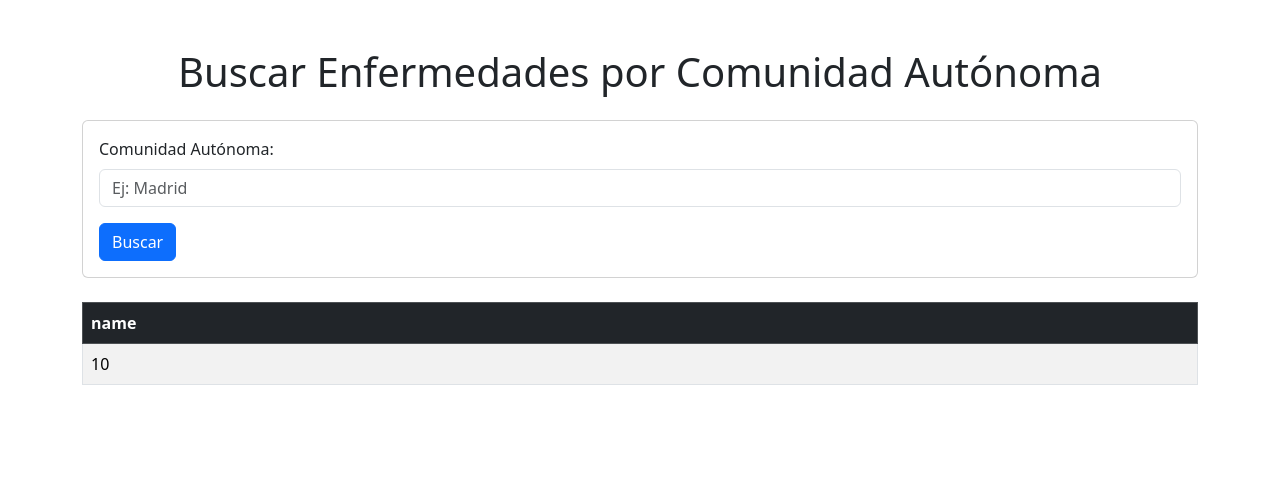
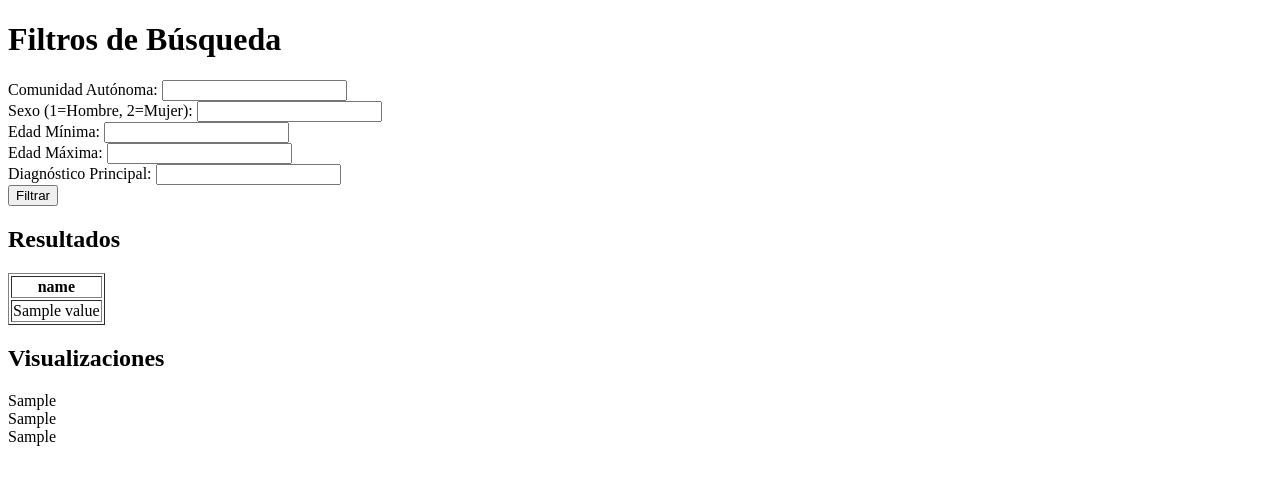
Before and after one commit to Lucy-syu/malackathon2026, a Flask app: template templates/index.html in a window 1280 px wide. Shown: the top 485 px of the page. Run offline with Flask 3, Linux system fonts and the light colour scheme; the template is opened without the code that fills it: most values are stand-ins (such as "Sample title", 1, 10 or a date in 2020); some libraries are stand-ins or nearby versions.

Commit message:
otra version de prueba

```diff
--- a/app.py
+++ b/app.py
@@ -1,25 +1,118 @@
 from flask import Flask, render_template, request
-import LoadData
+import pandas as pd
+import plotly.express as px
+import LoadData  # Tu módulo LoadData.py
+import re  # Para sanitizar inputs
 
 app = Flask(__name__)
+
+# Función auxiliar para sanitizar inputs y evitar inyecciones SQL
+def sanitize_input(value):
+    if not value:
+        return None
+    # Eliminar caracteres peligrosos y limitar longitud
+    value = re.sub(r'[^\w\s-]', '', value.strip())[:100]
+    return value if value else None
+
+# Funciones auxiliares para generar gráficos (reutilizables)
+def generate_bar_chart(df, x_col, y_col, title):
+    fig = px.bar(df, x=x_col, y=y_col, title=title)
+    return fig.to_html(full_html=False)
+
+def generate_pie_chart(df, values_col, names_col, title):
+    fig = px.pie(df, values=values_col, names=names_col, title=title)
+    return fig.to_html(full_html=False)
+
+def generate_histogram(df, x_col, title):
+    fig = px.histogram(df, x=x_col, title=title)
+    return fig.to_html(full_html=False)
 
 @app.route('/', methods=["GET", "POST"])
 def index():
     resultados = None
+    plot_bar = None
+    plot_pie = None
+    plot_hist = None
+
     if request.method == "POST":
-        comunidad = request.form.get("comunidad")
-        df = LoadData.devolverPorComunidadAutonoma(comunidad)
-        resultados = df.to_dict(orient='records')  # Convertimos DataFrame a lista de diccionarios
-    return render_template("index.html", resultados=resultados)
+        # Obtener y sanitizar filtros del formulario
+        comunidad = sanitize_input(request.form.get("comunidad"))
+        sexo = request.form.get("sexo")
+        edad_min = request.form.get("edad_min")
+        edad_max = request.form.get("edad_max")
+        diagnostico = sanitize_input(request.form.get("diagnostico"))
+
+        # Construir consulta SQL con filtros
+        consulta = 'SELECT * FROM ENFERMEDAD WHERE 1=1'
+        params = []
+
+        if comunidad:
+            consulta += ' AND UPPER("Comunidad Autónoma") = UPPER(:1)'
+            params.append(comunidad)
+        if sexo and sexo.isdigit():
+            consulta += ' AND SEXO = :{}'.format(len(params) + 1)
+            params.append(int(sexo))
+        if edad_min and edad_min.isdigit():
+            consulta += ' AND EDAD >= :{}'.format(len(params) + 1)
+            params.append(int(edad_min))
+        if edad_max and edad_max.isdigit():
+            consulta += ' AND EDAD <= :{}'.format(len(params) + 1)
+            params.append(int(edad_max))
+        if diagnostico:
+            consulta += ' AND UPPER("Diagnóstico Principal") LIKE UPPER(:{})'.format(len(params) + 1)
+            params.append(f'%{diagnostico}%')
+
+        # Limitar resultados para rendimiento
+        consulta += ' FETCH FIRST 100 ROWS ONLY'
+
+        try:
+            # Usar realizarConsulta, pero necesitamos ajustar porque no soporta params directamente
+            if comunidad and len(params) == 1:
+                # Usar la función específica si solo se filtra por comunidad
+                df = LoadData.devolverPorComunidadAutonoma(comunidad)
+            else:
+                # Para consultas personalizadas, usamos realizarConsulta
+                # Como no soporta params, usamos una versión modificada internamente
+                connection = LoadData.conexionBD()
+                df = pd.read_sql(consulta, connection, params=params)
+                connection.close()
+
+            resultados = df.to_dict(orient='records')
+
+            # Generar visualizaciones si hay datos
+            if not df.empty:
+                # Gráfico de barras: Casos por Comunidad Autónoma
+                df_grouped_comunidad = df.groupby('Comunidad Autónoma').size().reset_index(name='Count')
+                plot_bar = generate_bar_chart(df_grouped_comunidad, 'Comunidad Autónoma', 'Count', 'Casos por Comunidad Autónoma')
+
+                # Gráfico de pie: Distribución por Sexo
+                df_grouped_sexo = df.groupby('SEXO').size().reset_index(name='Count')
+                df_grouped_sexo['SEXO'] = df_grouped_sexo['SEXO'].map({1: 'Hombre', 2: 'Mujer', 0: 'Otro'})
+                plot_pie = generate_pie_chart(df_grouped_sexo, 'Count', 'SEXO', 'Distribución por Sexo')
+
+                # Histograma: Distribución de Edades
+                plot_hist = generate_histogram(df, 'EDAD', 'Distribución de Edades')
+        except Exception as e:
+            return render_template("error.html", error=str(e))
+
+    return render_template("index.html", resultados=resultados, plot_bar=plot_bar, plot_pie=plot_pie, plot_hist=plot_hist)
 
 @app.route('/usuario', methods=["GET", "POST"])
 def usuario():
     resultados = None
     if request.method == "POST":
         id_enfermedad = request.form.get("id")
-        consulta = f"SELECT * FROM ENFERMEDAD WHERE INDICE={id_enfermedad}"
-        df = LoadData.realizarConsulta(consulta)
-        resultados = df.to_dict(orient='records')  # Convertimos DataFrame a lista de diccionarios
+        if id_enfermedad and id_enfermedad.isdigit():
+            try:
+                consulta = f"SELECT * FROM ENFERMEDAD WHERE INDICE = :1"
+                connection = LoadData.conexionBD()
+                df = pd.read_sql(consulta, connection, params=[int(id_enfermedad)])
+                connection.close()
+                resultados = df.to_dict(orient='records')
+            except Exception as e:
+                return render_template("error.html", error=str(e))
+        else:
+            return render_template("error.html", error="ID inválido")
     return render_template("usuario.html", resultados=resultados)
 
 if __name__ == '__main__':
--- a/requirements.txt
+++ b/requirements.txt
@@ -3,3 +3,5 @@ flask
 python-dotenv
 git-filter-repo
 pandas
+plotly==5.24.0
+gunicorn==23.0.0
--- a/templates/index.html
+++ b/templates/index.html
@@ -1,55 +1,47 @@
 <!DOCTYPE html>
-<html lang="es">
+<html>
 <head>
-    <meta charset="UTF-8">
-    <meta name="viewport" content="width=device-width, initial-scale=1.0">
-    <title>Consulta por Comunidad Autónoma</title>
-    <link href="https://cdn.jsdelivr.net/npm/bootstrap@5.3.2/dist/css/bootstrap.min.css" rel="stylesheet">
+    <title>Visualización de Datos Médicos</title>
+    <script src="https://cdn.plot.ly/plotly-latest.min.js"></script>
 </head>
 <body>
-<div class="container my-5">
-    <h1 class="mb-4 text-center">Buscar Enfermedades por Comunidad Autónoma</h1>
-
-    <div class="card mb-4">
-        <div class="card-body">
+    <h1>Filtros de Búsqueda</h1>
     <form method="POST">
-                <div class="mb-3">
-                    <label for="comunidad" class="form-label">Comunidad Autónoma:</label>
-                    <input type="text" class="form-control" id="comunidad" name="comunidad" placeholder="Ej: Madrid" required>
-                </div>
-                <button type="submit" class="btn btn-primary">Buscar</button>
+        Comunidad Autónoma: <input type="text" name="comunidad"><br>
+        Sexo (1=Hombre, 2=Mujer): <input type="number" name="sexo"><br>
+        Edad Mínima: <input type="number" name="edad_min"><br>
+        Edad Máxima: <input type="number" name="edad_max"><br>
+        Diagnóstico Principal: <input type="text" name="diagnostico"><br>
+        <input type="submit" value="Filtrar">
     </form>
-        </div>
-    </div>
 
     {% if resultados %}
-        {% if resultados|length > 0 %}
-            <div class="table-responsive mt-4">
-                <table class="table table-striped table-bordered">
-                    <thead class="table-dark">
+        <h2>Resultados</h2>
+        <table border="1">
             <tr>
-                            {% for col in resultados[0].keys() %}
-                                <th>{{ col }}</th>
+                {% for key in resultados[0].keys() %}
+                    <th>{{ key }}</th>
                 {% endfor %}
             </tr>
-                    </thead>
-                    <tbody>
-                        {% for fila in resultados %}
+            {% for row in resultados %}
                 <tr>
-                                {% for valor in fila.values() %}
-                                    <td>{{ valor }}</td>
+                    {% for value in row.values() %}
+                        <td>{{ value }}</td>
                     {% endfor %}
                 </tr>
             {% endfor %}
-                    </tbody>
         </table>
-            </div>
-        {% else %}
-            <p class="text-warning mt-3">No se encontraron resultados.</p>
+
+        <h2>Visualizaciones</h2>
+        {% if plot_bar %}
+            <div>{{ plot_bar | safe }}</div>
+        {% endif %}
+        {% if plot_pie %}
+            <div>{{ plot_pie | safe }}</div>
+        {% endif %}
+        {% if plot_hist %}
+            <div>{{ plot_hist | safe }}</div>
         {% endif %}
     {% endif %}
-</div>
-
-<script src="https://cdn.jsdelivr.net/npm/bootstrap@5.3.2/dist/js/bootstrap.bundle.min.js"></script>
 </body>
 </html>
```
Also changed, not shown: LoadData.py (+3 -6 lines), templates/error.html (added, +10 -0 lines), templates/usuario.html (+12 -36 lines). Lines whose indentation alone changed are shown as unchanged.
